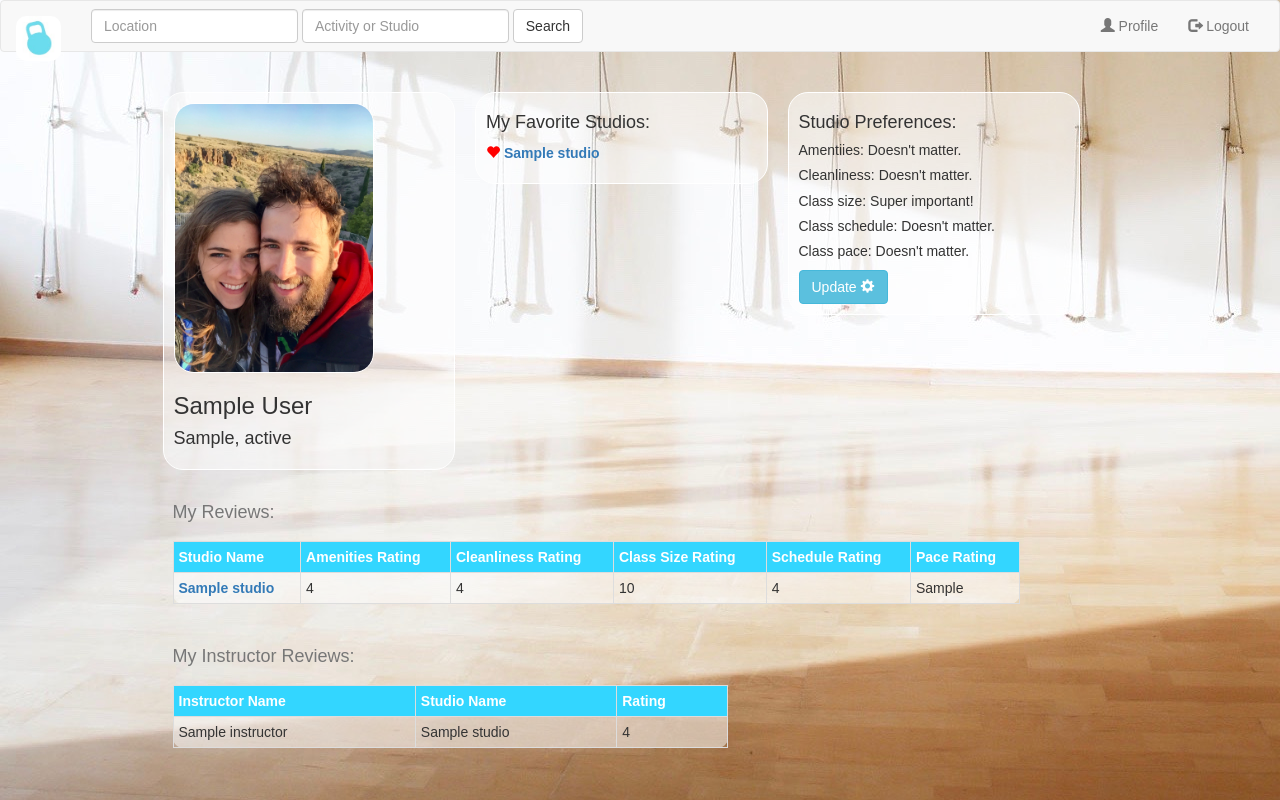
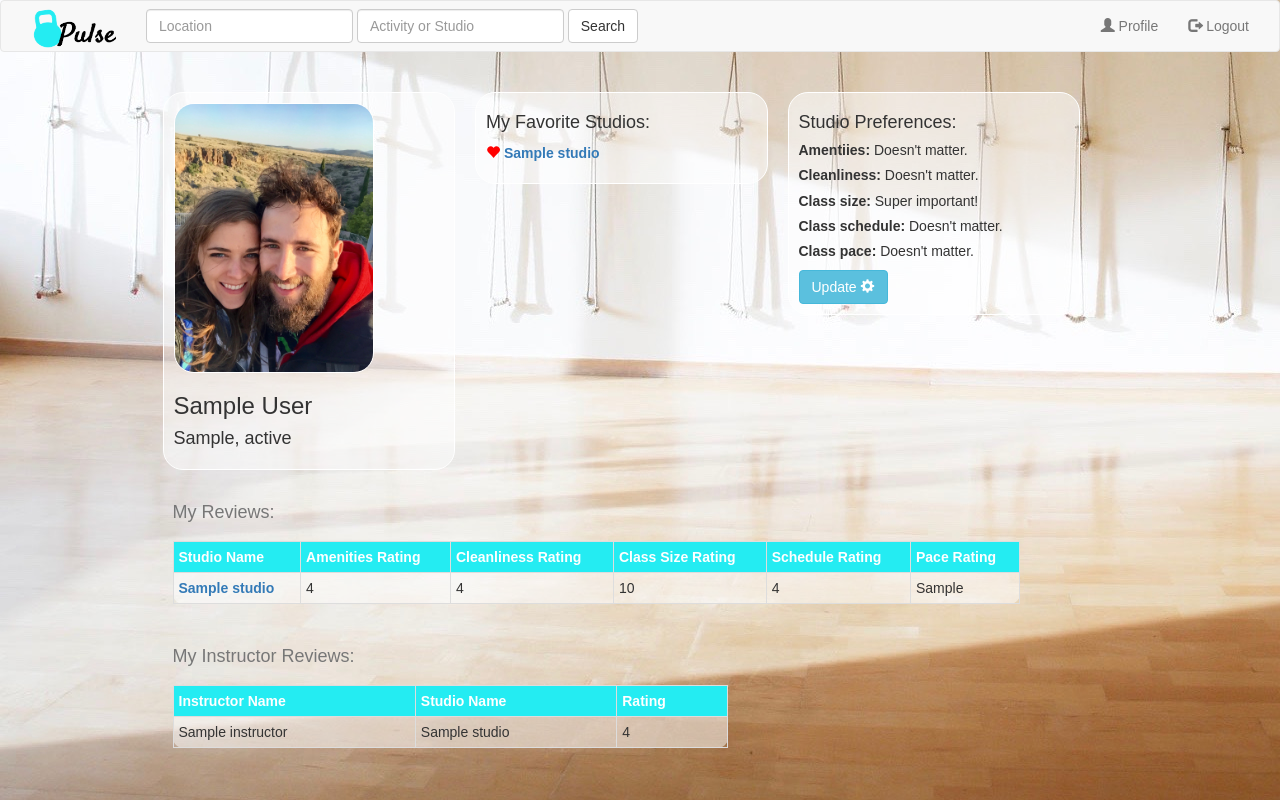
Before and after one commit to celiawaggoner/hackbright-project, a Flask app: page /user/1 in a window 1280 px wide. Run offline with Flask 2, Linux system fonts and the light colour scheme; the visitor is signed in with stand-in values (Sample User, id 1); tables that the repository leaves empty hold one stand-in row (values such as "Sample post"); some libraries are stand-ins or nearby versions.

Commit message:
Updated requirements.txt

```diff
--- a/server.py
+++ b/server.py
@@ -368,7 +368,8 @@ def show_studio_profile(studio_id):
     favorited = Favorite.query.filter(Favorite.user_id == user_id, Favorite.studio_id == studio_id).first()
 
     #get studio from db
-    studio_db = Studio.query.filter(Studio.studio_id == studio_id).one()
+    studio_db = Studio.query.filter(Studio.studio_id == studio_id).first()
+
 
     reviews = studio_db.reviews
 
--- a/static/css/styles.css
+++ b/static/css/styles.css
@@ -46,7 +46,7 @@ body {
     border-radius: 10px;
 }
 th {
-    background-color: #33d6ff;
+    background-color: #24ecf2;
     color: white;
   }
 tr:hover {
--- a/templates/base.html
+++ b/templates/base.html
@@ -21,8 +21,8 @@
     <div class="container-fluid">
         <div class="navbar-header">
                 <a class="navbar-brand" href="/" id="brand">
-                        <img alt="Brand" src="/static/img/design.png" style="height:45px; width: 45px; border-radius: 10px">
-                      </a>
+                        <img alt="Brand" src="/static/img/design.png" style="height:55px; width: 100px; margin-top:-15px;">
+                </a>
                 <form action="/studios" class="navbar-form navbar-left" role="search">
                     <div class="form-group">
                     <input type="text" class="form-control" name="location" placeholder="Location" required>
--- a/templates/search_results.html
+++ b/templates/search_results.html
@@ -18,7 +18,7 @@
     <div class="col-xs-12 col-md-6 col-lg-offset-1 col-lg-1">
         <img id="studio_pic" src="{{ studio.image_url }}" style="margin-top:20px;">
     </div> <!--closing column-->
-    <div class="col-xs-12 col-md-6 col-lg-offset-2 col-lg-3">
+    <div class="col-xs-12 col-md-6 col-lg-offset-3 col-lg-3">
         <h3><a href="{{ url_for('show_studio_profile', studio_id = studio.id)}}">{{ studio.name }}</a></h3>
         <span><img src ="{{ studio.rating_img_url }}"><img style="width:60px; height:30px" src="/static/img/yelp.png"></span>
     </div>
@@ -26,7 +26,7 @@
         <h4>Categories:</h4>
         <ul>
             {% for category in studio.categories %}
-            <p>{{ category.name }}</p>
+            <h5>{{ category.name }}</h5>
             {% endfor %}
         </ul>
         <h4>Address:</h4>
--- a/templates/user_profile.html
+++ b/templates/user_profile.html
@@ -31,11 +31,11 @@
     {% if 1 > user.amenities_pref %}
     <h5>Set your preferences by clicking the button below!</h5>
     {% else %}
-    <h5>Amentiies: {{ amenities }}</h5>
-    <h5>Cleanliness: {{ cleanliness }}</h5>
-    <h5>Class size: {{ class_size }}</h5>
-    <h5>Class schedule: {{ schedule }}</h5>
-    <h5>Class pace: {{ pace }}</h5>
+    <h5><span style="font-weight:bold;">Amentiies:</span> {{ amenities }}</h5>
+    <h5><span style="font-weight:bold;">Cleanliness:</span> {{ cleanliness }}</h5>
+    <h5><span style="font-weight:bold;">Class size:</span> {{ class_size }}</h5>
+    <h5><span style="font-weight:bold;">Class schedule:</span> {{ schedule }}</h5>
+    <h5><span style="font-weight:bold;">Class pace:</span> {{ pace }}</h5>
     {% endif %}
      <button type="button" class="btn btn-info" data-toggle="modal" data-target="#myModal" id="prefbtn">Update <span class="glyphicon glyphicon-cog"></span></button>
 
```
Also changed, not shown: requirements.txt (+12 -11 lines), templates/studio_profile.html (+11 -11 lines), static/img/design.png, 1 other file.
